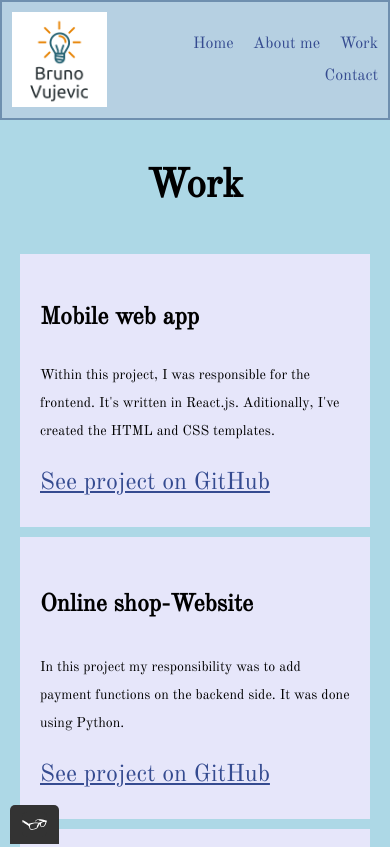
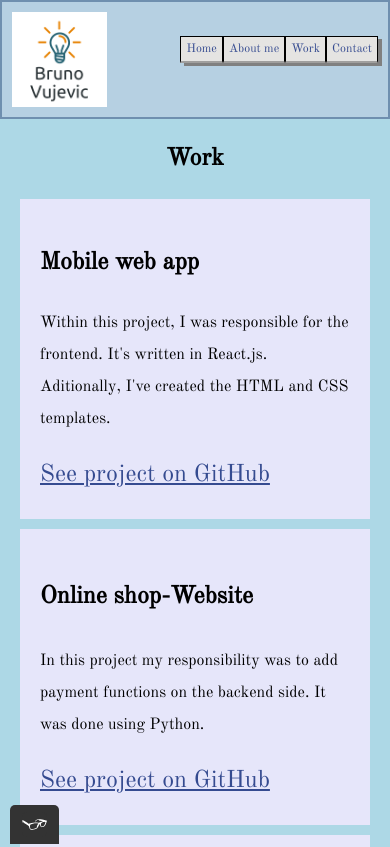
Before and after one commit to Vuyaa/portfolio-website, a plain HTML site: page work.html in a window 390 px wide. Shown: the top 847 px of the page. Drawn offline with nearby package versions, Linux system fonts and the light colour scheme; a web font is replaced by a local one.

Commit message:
Updating colors

```diff
--- a/css/styles.css
+++ b/css/styles.css
@@ -6,7 +6,9 @@
 --grassgreen: #357b00;
 --darkyellow: #e0b300;
 --darkgreen: #357b70;
-
+--lightviolet: #E6E6FA;
+--blue:#3F00FF;
+--gray:#6082B6;
 --font-size-h2:24px;
 --font-weight-h2: 700;
 
@@ -62,10 +64,6 @@ h6 {
      font-weight: var(--font-weight-h2);
 }
 
-h7 {
-     font-size: var(--font-size-h2);
-     font-weight: var(--font-weight-h2);
-}
 
 p {
      font-size:  var(--font-size-h2);
@@ -89,12 +87,14 @@ svg {
      display: flex;
      width:100%;
      padding:10px;
-     border: 2px solid #6F8FAF
+     border: 2px solid #6F8FAF;
+
     /* Attributes describe: thickness, type, color*/
 }
 
 .page-header__item:first-child{
      display: block;
+		 margin-right:auto;
      max-width:350px;
      max-height:95px;
      width: auto;
@@ -104,25 +104,39 @@ svg {
 .page-header__item:last-child{
      flex:0 1 200px;
      flex-grow: 1;
-     text-align: right;
+		 text-align:right;
+
 }
 
 .work-header {
      text-align: var(--textal);
-     font-size:40px;
+     font-size:30px;
 }
 
 .navigation-list {
-     list-style-type:none;
+     display:flex;
+		 justify-content:right;
+		 padding-left:0px;
 }
 
 .navigation-list li {
-     display: inline-block;
-     margin-left: 15px;
+     display: flex;
+
+
 }
 
 .navigation-list__item {
-			text-decoration:none;
+	  text-decoration:none;
+     border: 1px solid black;
+     display: inline-block;
+     font-family: inherit;
+     background-color: #E5E4E2;
+     border-bottom: 2px solid rgba(0, 0, 0, 0.3);
+     transition: 1s opacity;
+		 padding-left:5px;
+		 padding-right:5px;
+		 font-size:24px;
+		 box-shadow:gray 4px 3px 0px 0px;
 }
 
 .about {
@@ -165,7 +179,7 @@ svg {
 }
 
  .grid__item {
-     background-color:#E6E6FA;
+     background-color: var(--lightviolet);
      width: auto;
      margin: 0;
      padding: 20px;
@@ -174,13 +188,13 @@ svg {
 /*"visited" , "hover" and "active"(pseudo-classes) states must be in this order for them to work*/
 a:visited {
     /* visited link */
-     color: #354b90;
+     text-decoration:none;
 }
 
 a:hover, a:focus {
     /* No underlining when hovering over a link */
     /*"a:focus" for users who navigates with the keyboard */
-     color:#3F00FF;
+     color:	var(--gray);
      animation-duration:10ms;
      animation-name:button-jump;
      animation-iteration-count: infinite;
@@ -190,7 +204,7 @@ a:hover, a:focus {
 
 a:active {
     /* selected link */
-     color: #6495ED;
+     color: black;
 }
 
 button:hover, button:focus ,.button:hover,.button:focus {
@@ -205,7 +219,7 @@ button:hover, button:focus ,.button:hover,.button:focus {
      animation-timing-function: linear;
 }
 
-.button, button {
+.button  {
     /* overwrites browser defaults */
     /* resets the border */
      border: none;
@@ -234,17 +248,17 @@ button:hover, button:focus ,.button:hover,.button:focus {
      text-align:var(--textal);
 }
 
-/*-------Page rendering for smaller displays:-----------
-/*
+/*-------Page rendering for smaller displays:-----------*/
 /*Small displays (eg.Iphone, Average android phone...)*/
+
 @media all and (max-width: 750px) {
 
      .grid {
          grid-template-columns: 1fr;
     }
 
-     p , th, td {
-         font-size:14px;
+     p , th, td  {
+         font-size:16px;
     }
 
   .button {
@@ -255,7 +269,7 @@ button:hover, button:focus ,.button:hover,.button:focus {
      vertical-align: middle;
     }
 
-  .page-header, .disclaimer, .link , .contact {
+		.disclaimer, .link , .contact {
          font-size:16px;
     }
 
@@ -271,19 +285,21 @@ button:hover, button:focus ,.button:hover,.button:focus {
     .profile {
      text-align:var(--textal);
     }
+			.navigation-list__item{
+				font-size:12px;
+		}
 }
 
 /*!*/
 /*mid sized Phones*/
+
 @media all and (min-width: 750px) and (max-width: 1200px) {
      .grid {
          grid-template-columns: 1fr 1fr;
 			}
-
-     p ,th ,td {
+     p ,th ,td  {
          font-size:20px;
 		 }
-
      .button {
          width:150px;
          height:50px;
@@ -291,17 +307,17 @@ button:hover, button:focus ,.button:hover,.button:focus {
          margin: var(--margina);
          vertical-align: middle;
 			}
-
-     .page-header ,.disclaimer, .link, .contact {
+				.disclaimer, .link, .contact {
          font-size:20px;
-			}
+				 }
+				.navigation-list__item{
+				font-size:18px
 }
-
+}
 
 /*!*/
 /*bigger displays (tablet, laptops...)*/
 @media all and (max-width: 1200px) {
-
      .grid {
          grid-gap: 10px;
 			}
@@ -309,8 +325,8 @@ button:hover, button:focus ,.button:hover,.button:focus {
          grid-column: auto / auto;
          grid-row: auto / auto;
 			}
-      h1 {
-         font-size: 22px;
+      .work-header {
+         font-size:24px;
 			}
 }
 
```
